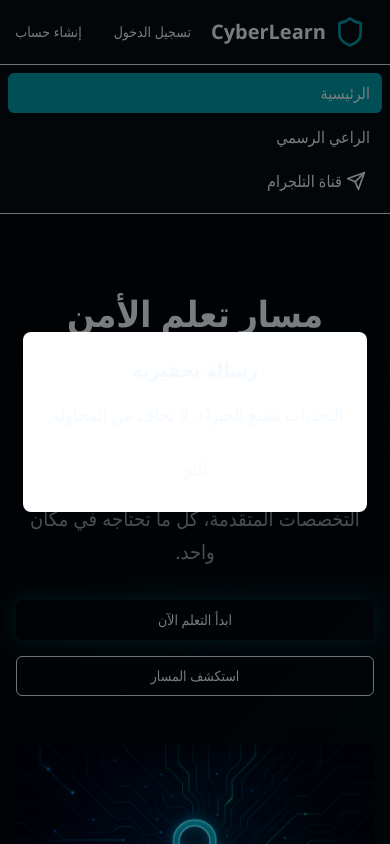
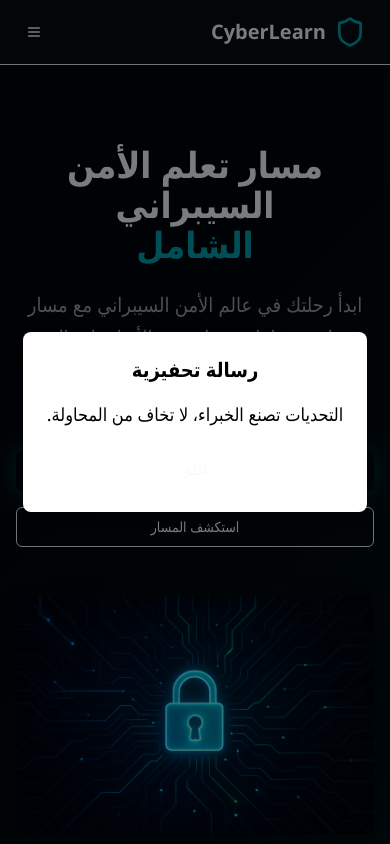
Before and after one commit to waheeb71/CyberLearn, a React (Vite) app: page / in a window 390 px wide. Shown: the top 844 px of the page. Built offline with nearby package versions, Linux system fonts and the light colour scheme.

Commit message:
Initial commit

```diff
--- a/src/components/HomePage.jsx
+++ b/src/components/HomePage.jsx
@@ -83,13 +83,14 @@ const closeModal = () => setShowModal(false);
       {showModal && (
        <div className="fixed inset-0 bg-black bg-opacity-50 flex items-center justify-center z-50">
   <div className="bg-white dark:bg-gray-800 rounded-lg p-6 max-w-md mx-4 text-center shadow-lg">
-            <h3 className="text-xl font-bold mb-4">رسالة تحفيزية</h3>
-            <p className="mb-6 text-lg">{message}</p>
+    <h3 className="text-xl font-bold mb-4 text-black dark:text-white">رسالة تحفيزية</h3>
+    <p className="mb-6 text-lg text-black dark:text-white">{message}</p>
     <Button onClick={closeModal} className="px-6">
       أغلق
     </Button>
   </div>
 </div>
+
       )}
       {/* Hero Section */}
       <section className="hero-gradient py-20 px-4">
--- a/src/components/Navbar.jsx
+++ b/src/components/Navbar.jsx
@@ -1,12 +1,54 @@
 import React from 'react';
 import { Link, useLocation } from 'react-router-dom';
 import { Button } from '@/components/ui/button';
-import { Shield, User, LogOut, Home, BookOpen, Award } from 'lucide-react';
-import { TelegramIcon } from './icons/TelegramIcon';
+import { Shield, User, LogOut, Home, BookOpen, Award, Menu, X } from 'lucide-react';
+import { DropdownMenu, DropdownMenuTrigger, DropdownMenuContent, DropdownMenuItem, DropdownMenuSeparator } from '@/components/ui/dropdown-menu';
+import { Popover, PopoverTrigger, PopoverContent } from '@/components/ui/popover';
+
+// SVG Path لأيقونة التلجرام
+const TelegramIcon = ({ className }) => (
+  <svg
+    xmlns="http://www.w3.org/2000/svg"
+    viewBox="0 0 24 24"
+    fill="currentColor"
+    className={className}
+  >
+    <path d="M12 0c-6.627 0-12 5.373-12 12s5.373 12 12 12 12-5.373 12-12-5.373-12-12-12zm6.184 7.74l-2.973 13.916c-.234 1.106-.827 1.343-1.743.834l-5.636-4.184-2.736 2.646c-.347.337-.638.647-1.218.647-.282 0-.498-.073-.68-.216l-.887-.643c-.47-.34-.582-.871-.242-1.353l2.883-4.306 6.837-6.52c.31-.297.603-.217.472.091l-8.706 8.358-1.503-4.825c-.275-.87.274-1.205 1.085-1.042l11.458 4.417c.806.31.797.77.165 1.157z" />
+  </svg>
+);
+
 const Navbar = ({ currentUser, onLogout }) => {
   const location = useLocation();
 
   const isActive = (path) => location.pathname === path;
+
+  const NavLink = ({ to, icon: Icon, children }) => (
+    <Link
+      to={to}
+      className={`flex items-center space-x-1 rtl:space-x-reverse px-3 py-2 rounded-md text-sm font-medium transition-colors ${
+        isActive(to)
+          ? 'bg-primary text-primary-foreground'
+          : 'text-muted-foreground hover:text-foreground hover:bg-accent'
+      }`}
+    >
+      <Icon className="h-4 w-4" />
+      <span>{children}</span>
+    </Link>
+  );
+
+  const MobileNavLink = ({ to, icon: Icon, children }) => (
+    <DropdownMenuItem asChild>
+      <Link
+        to={to}
+        className={`flex items-center space-x-2 rtl:space-x-reverse ${
+          isActive(to) ? 'bg-primary text-primary-foreground' : ''
+        }`}
+      >
+        <Icon className="h-4 w-4" />
+        <span>{children}</span>
+      </Link>
+    </DropdownMenuItem>
+  );
 
   return (
     <nav className="bg-card border-b border-border sticky top-0 z-50">
@@ -18,61 +60,16 @@ const Navbar = ({ currentUser, onLogout }) => {
             <span className="text-xl font-bold text-foreground">CyberLearn</span>
           </Link>
 
-          {/* Navigation Links */}
+          {/* Desktop Navigation Links */}
           <div className="hidden md:flex items-center space-x-4 rtl:space-x-reverse">
-            <Link
-              to="/"
-              className={`flex items-center space-x-1 rtl:space-x-reverse px-3 py-2 rounded-md text-sm font-medium transition-colors ${
-                isActive('/')
-                  ? 'bg-primary text-primary-foreground'
-                  : 'text-muted-foreground hover:text-foreground hover:bg-accent'
-              }`}
-            >
-              <Home className="h-4 w-4" />
-              <span>الرئيسية</span>
-            </Link>
-
+            <NavLink to="/" icon={Home}>الرئيسية</NavLink>
             {currentUser && (
               <>
-                <Link
-                  to="/dashboard"
-                  className={`flex items-center space-x-1 rtl:space-x-reverse px-3 py-2 rounded-md text-sm font-medium transition-colors ${
-                    isActive('/dashboard')
-                      ? 'bg-primary text-primary-foreground'
-                      : 'text-muted-foreground hover:text-foreground hover:bg-accent'
-                  }`}
-                >
-                  <User className="h-4 w-4" />
-                  <span>لوحة التحكم</span>
-                </Link>
-
-                <Link
-                  to="/learning-path"
-                  className={`flex items-center space-x-1 rtl:space-x-reverse px-3 py-2 rounded-md text-sm font-medium transition-colors ${
-                    isActive('/learning-path')
-                      ? 'bg-primary text-primary-foreground'
-                      : 'text-muted-foreground hover:text-foreground hover:bg-accent'
-                  }`}
-                >
-                  <BookOpen className="h-4 w-4" />
-                  <span>المسار التعليمي</span>
-                </Link>
+                <NavLink to="/dashboard" icon={User}>لوحة التحكم</NavLink>
+                <NavLink to="/learning-path" icon={BookOpen}>المسار التعليمي</NavLink>
               </>
             )}
-
-            <Link
-              to="/sponsor"
-              className={`flex items-center space-x-1 rtl:space-x-reverse px-3 py-2 rounded-md text-sm font-medium transition-colors ${
-                isActive('/sponsor')
-                  ? 'bg-primary text-primary-foreground'
-                  : 'text-muted-foreground hover:text-foreground hover:bg-accent'
-              }`}
-            >
-              <Award className="h-4 w-4" />
-              <span>الراعي الرسمي</span>
-            </Link>
-
-            {/* أيقونة قناة التلجرام */}
+            <NavLink to="/sponsor" icon={Award}>الراعي الرسمي</NavLink>
             <a
               href="https://t.me/SyberSc71"
               target="_blank"
@@ -88,24 +85,24 @@ const Navbar = ({ currentUser, onLogout }) => {
           <div className="flex items-center space-x-2 rtl:space-x-reverse">
             {currentUser ? (
               <div className="flex items-center space-x-2 rtl:space-x-reverse">
-                <Link to="/profile">
+                <Link to="/profile" className="hidden md:block">
                   <Button variant="ghost" size="sm" className="flex items-center space-x-1 rtl:space-x-reverse">
                     <User className="h-4 w-4" />
-                    <span className="hidden sm:inline">{currentUser.name}</span>
+                    <span>{currentUser.name}</span>
                   </Button>
                 </Link>
                 <Button
                   variant="outline"
                   size="sm"
                   onClick={onLogout}
-                  className="flex items-center space-x-1 rtl:space-x-reverse"
+                  className="hidden md:flex items-center space-x-1 rtl:space-x-reverse"
                 >
                   <LogOut className="h-4 w-4" />
-                  <span className="hidden sm:inline">تسجيل الخروج</span>
+                  <span>تسجيل الخروج</span>
                 </Button>
               </div>
             ) : (
-              <div className="flex items-center space-x-2 rtl:space-x-reverse">
+              <div className="hidden md:flex items-center space-x-2 rtl:space-x-reverse">
                 <Link to="/login">
                   <Button variant="ghost" size="sm">تسجيل الدخول</Button>
                 </Link>
@@ -114,74 +111,76 @@ const Navbar = ({ currentUser, onLogout }) => {
                 </Link>
               </div>
             )}
-          </div>
-        </div>
-      </div>
 
-      {/* Mobile Navigation */}
-      <div className="md:hidden border-t border-border">
-        <div className="px-2 pt-2 pb-3 space-y-1">
-          <Link
-            to="/"
-            className={`block px-3 py-2 rounded-md text-base font-medium ${
-              isActive('/')
-                ? 'bg-primary text-primary-foreground'
-                : 'text-muted-foreground hover:text-foreground hover:bg-accent'
-            }`}
-          >
-            الرئيسية
-          </Link>
-
+            {/* Mobile Hamburger Menu */}
+            <div className="md:hidden">
+              <DropdownMenu>
+                <DropdownMenuTrigger asChild>
+                  <Button variant="ghost" size="icon">
+                    <Menu className="h-6 w-6" />
+                    <span className="sr-only">فتح القائمة</span>
+                  </Button>
+                </DropdownMenuTrigger>
+                <DropdownMenuContent align="end" className="w-56">
+                  <MobileNavLink to="/" icon={Home}>الرئيسية</MobileNavLink>
                   {currentUser && (
                     <>
-              <Link
-                to="/dashboard"
-                className={`block px-3 py-2 rounded-md text-base font-medium ${
-                  isActive('/dashboard')
-                    ? 'bg-primary text-primary-foreground'
-                    : 'text-muted-foreground hover:text-foreground hover:bg-accent'
-                }`}
-              >
-                لوحة التحكم
-              </Link>
-
-              <Link
-                to="/learning-path"
-                className={`block px-3 py-2 rounded-md text-base font-medium ${
-                  isActive('/learning-path')
-                    ? 'bg-primary text-primary-foreground'
-                    : 'text-muted-foreground hover:text-foreground hover:bg-accent'
-                }`}
-              >
-                المسار التعليمي
-              </Link>
+                      <DropdownMenuSeparator />
+                      <MobileNavLink to="/dashboard" icon={User}>لوحة التحكم</MobileNavLink>
+                      <MobileNavLink to="/learning-path" icon={BookOpen}>المسار التعليمي</MobileNavLink>
                     </>
                   )}
-
-          <Link
-            to="/sponsor"
-            className={`block px-3 py-2 rounded-md text-base font-medium ${
-              isActive('/sponsor')
-                ? 'bg-primary text-primary-foreground'
-                : 'text-muted-foreground hover:text-foreground hover:bg-accent'
-            }`}
-          >
-            الراعي الرسمي
-          </Link>
-
-          {/* أيقونة التلجرام للموبايل */}
+                  <DropdownMenuSeparator />
+                  <MobileNavLink to="/sponsor" icon={Award}>الراعي الرسمي</MobileNavLink>
+                  <DropdownMenuItem asChild>
                     <a
                       href="https://t.me/SyberSc71"
                       target="_blank"
                       rel="noopener noreferrer"
-            className="block px-3 py-2 rounded-md text-base font-medium text-muted-foreground hover:text-foreground hover:bg-accent transition-colors"
-            aria-label="قناة التلجرام"
+                      className="flex items-center space-x-2 rtl:space-x-reverse"
                     >
-            <div className="flex items-center space-x-1 rtl:space-x-reverse">
-              <TelegramIcon className="h-5 w-5" />
+                      <TelegramIcon className="h-4 w-4" />
                       <span>قناة التلجرام</span>
+                    </a>
+                  </DropdownMenuItem>
+                  <DropdownMenuSeparator />
+                  {currentUser ? (
+                    <>
+                      <DropdownMenuItem asChild>
+                        <Link to="/profile" className="flex items-center space-x-2 rtl:space-x-reverse">
+                          <User className="h-4 w-4" />
+                          <span>الملف الشخصي</span>
+                        </Link>
+                      </DropdownMenuItem>
+                      <DropdownMenuItem onClick={onLogout}>
+                        <div className="flex items-center space-x-2 rtl:space-x-reverse w-full">
+                          <LogOut className="h-4 w-4" />
+                          <span>تسجيل الخروج</span>
                         </div>
-          </a>
+                      </DropdownMenuItem>
+                    </>
+                  ) : (
+                    <>
+                      <DropdownMenuItem asChild>
+                        <Link to="/login">
+                          <div className="flex items-center w-full">
+                            <span>تسجيل الدخول</span>
+                          </div>
+                        </Link>
+                      </DropdownMenuItem>
+                      <DropdownMenuItem asChild>
+                        <Link to="/register">
+                          <div className="flex items-center w-full">
+                            <span>إنشاء حساب</span>
+                          </div>
+                        </Link>
+                      </DropdownMenuItem>
+                    </>
+                  )}
+                </DropdownMenuContent>
+              </DropdownMenu>
+            </div>
+          </div>
         </div>
       </div>
     </nav>
```
Lines whose indentation alone changed are shown as unchanged.
